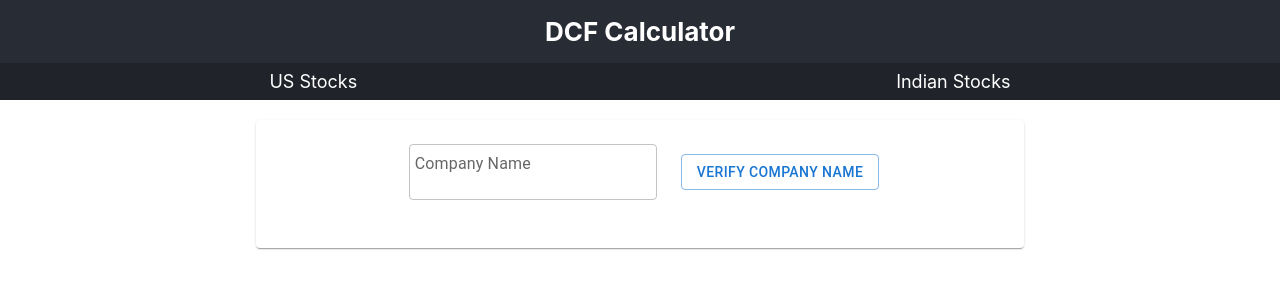
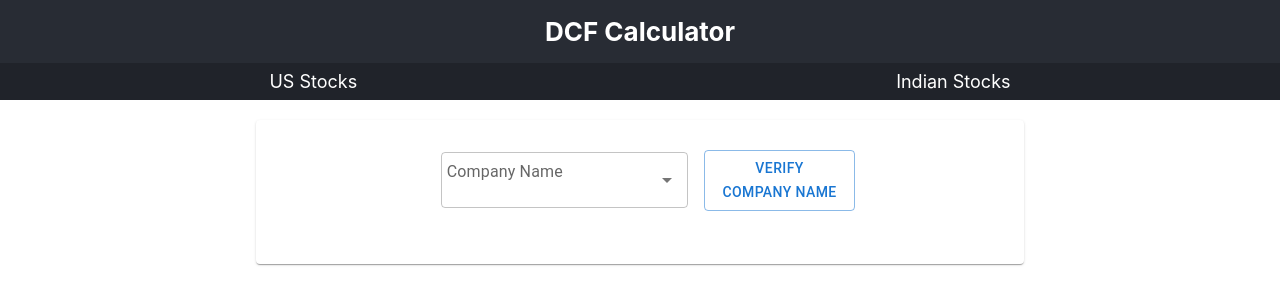
Before and after one commit to david-patnigere/DCF-Calculator, a React (Create React App) app: page /india in a window 1280 px wide. Shown: the top 304 px of the page. Built offline with nearby package versions, Linux system fonts and the light colour scheme; no server answers; the HTML template or start-up script is replaced by a standard one.

Commit message:
Added Fetching of company list from backend and autocomplete search input text field on UI

```diff
--- a/src/views/IndianDcfCalculator/CompanyForm.tsx
+++ b/src/views/IndianDcfCalculator/CompanyForm.tsx
@@ -2,12 +2,15 @@ import {
   Card,
   CardContent,
   TextField,
+  Autocomplete,
   Button,
   Stack,
   Chip,
 } from "@mui/material";
 import CheckCircleIcon from "@mui/icons-material/CheckCircle";
 import { styled } from "@mui/material/styles";
+import { useState } from "react";
+import UploadModal from "./UploadModal";
 
 const StyledChip = styled(Chip)({
   padding: "1rem",
@@ -19,23 +22,80 @@ const CompanyForm = ({
   updateCompanyTicker,
   handleVerify,
   companyData,
+  companyList,
   isValidCompany,
-  fetchCashFlows,
+  fetchFinancialData,
 }) => {
+  const [isModalOpen, setIsModalOpen] = useState(false);
+
+  const normalizedCompanyList = Array.isArray(companyList) ? companyList : [];
+  const trimmedInput = (companyName || "").trim();
+  const shouldShowSuggestions = trimmedInput.length >= 3;
+  const filteredCompanyList = shouldShowSuggestions
+    ? normalizedCompanyList.filter((option) =>
+        option.toLowerCase().includes(trimmedInput.toLowerCase()),
+      )
+    : [];
+
+  const handleCompanySelection = (_event, newValue) => {
+    updateCompanyTicker(newValue ?? "");
+  };
+
+  const handleCompanyInputChange = (_event, newInputValue) => {
+    updateCompanyTicker(newInputValue);
+  };
+
+  const handleCompanyBlur = () => {
+    const isValidSelection = normalizedCompanyList.some(
+      (option) => option.toLowerCase() === trimmedInput.toLowerCase(),
+    );
+
+    if (!isValidSelection && trimmedInput.length >= 3) {
+      updateCompanyTicker("");
+    }
+  };
+
+  console.log(companyData);
+  console.log("Company List count: " + companyList?.length);
+  const openUploadModal = () => {
+    // Implement modal opening logic here
+    setIsModalOpen(true);
+  };
+
   return (
     <Card className="company-input">
       <CardContent>
         <Stack direction="column" spacing={2} alignItems="center">
           <Stack direction="row" spacing={2} alignItems="center">
+            <Autocomplete
+              id="company-name-input"
+              disableClearable
+              options={filteredCompanyList}
+              inputValue={companyName}
+              onInputChange={handleCompanyInputChange}
+              onChange={handleCompanySelection}
+              onBlur={handleCompanyBlur}
+              isOptionEqualToValue={(option, value) =>
+                option.toLowerCase() === value.toLowerCase()
+              }
+              getOptionLabel={(option) => option}
+              filterOptions={(options) => options}
+              noOptionsText={
+                trimmedInput.length >= 3
+                  ? "No matching companies"
+                  : "Type at least 3 characters"
+              }
+              sx={{ width: "80%", minWidth: "200px", maxWidth: "400px" }}
+              className="company-text-input"
+              renderInput={(params) => (
                 <TextField
-              id="company-name-input"
+                  {...params}
                   placeholder="Enter Company Name"
                   label="Company Name"
                   variant="outlined"
-              value={companyName}
-              onChange={updateCompanyTicker}
                   style={{ padding: "0.5rem" }}
-              className="company-text-input"
+                />
+              )}
             />
             <Button variant="outlined" onClick={handleVerify}>
               Verify Company Name
@@ -57,14 +117,33 @@ const CompanyForm = ({
             )}
           </Stack>
           {companyData && (
+            <>
               <Button
                 variant="contained"
                 color="info"
-              onClick={fetchCashFlows}
+                onClick={fetchFinancialData}
                 disabled={!isValidCompany}
               >
-              Fetch Cash Flows (5 yr)
+                Fetch Financial Data (5 yr)
               </Button>
+              <span>OR</span>
+              <Button
+                variant="contained"
+                color="info"
+                onClick={openUploadModal}
+                disabled={!isValidCompany}
+              >
+                Upload Annual Reports (5 yr)
+              </Button>
+            </>
+          )}
+
+          {isModalOpen && (
+            <UploadModal
+              isOpen={isModalOpen}
+              onClose={() => setIsModalOpen(false)}
+              onUpload={() => {}}
+            />
           )}
         </Stack>
       </CardContent>
--- a/src/views/IndianDcfCalculator/DcfCalculatorView.tsx
+++ b/src/views/IndianDcfCalculator/DcfCalculatorView.tsx
@@ -1,4 +1,4 @@
-import React, { useState } from "react";
+import React, { useState, useEffect } from "react";
 import Button from "@mui/material/Button";
 import "./DcfCalculatorView.css";
 import { CircularProgress, styled } from "@mui/material";
@@ -25,6 +25,7 @@ const FcfCalculatorView = () => {
   const [companyName, setCompanyName] = useState("");
   const [isValidCompany, setIsValidCompany] = useState<boolean>(false);
   const [companyData, setCompanyData] = useState<CompanyDataType | null>(null);
+  const [companyList, setCompanyList] = useState<string[]>([]); // State to hold the list of companies
   const [errorMessage, setErrorMessage] = useState<string | null>(null);
   const [financialDataResults, setFinancialDataResults] = useState<any>(null);
   const [amountUnits, setAmountUnits] = useState<string>("");
@@ -41,10 +42,21 @@ const FcfCalculatorView = () => {
       0,
     ) / financialDataResults?.length || 0;
 
-  const updateCompanyTicker = (event: React.ChangeEvent<HTMLInputElement>) => {
-    setCompanyName(event.target.value);
+  const updateCompanyTicker = (value: string) => {
+    setCompanyName(value);
   };
   const currentYear = new Date().getFullYear() - 1;
+
+  const fetchCompanyList = async () => {
+    try {
+      const response = await fetch("http://localhost:7100/api/v1/in/companies");
+      const body = await response.json();
+      console.log("Received List of Companies. Count is: ", body.data.length);
+      setCompanyList(body.data);
+    } catch (error) {
+      console.error("Error fetching company list: ", error);
+    }
+  };
 
   const handleVerify = async () => {
     setLoading(true);
@@ -55,6 +67,7 @@ const FcfCalculatorView = () => {
           encodeURIComponent(companyName),
       );
       const body = await response.json();
+      console.log("Verify Company Response: ", body);
       setCompanyData(body.data);
       setIsValidCompany(true);
       setErrorMessage(null);
@@ -66,13 +79,13 @@ const FcfCalculatorView = () => {
   };
 
   //this function will call the backend to fetch the historical cash flow data
-  const fetchCashFlows = async () => {
+  const fetchFinancialData = async () => {
     // Send the verified company data to the backend for the whole DCF calculation
     try {
       setLoading(true);
       setFutureFCF(null);
       const response = await fetch(
-        "http://localhost:8000/api/services/fetch-cash-flows",
+        "http://localhost:8000/api/india/services/fetch-financial-data",
         {
           method: "POST",
           headers: {
@@ -181,6 +194,10 @@ const FcfCalculatorView = () => {
     formatCurrency,
   };
 
+  useEffect(() => {
+    fetchCompanyList();
+  }, []);
+
   return (
     <div className="fcf-calculator-view">
       <CompanyForm
@@ -188,8 +205,9 @@ const FcfCalculatorView = () => {
         updateCompanyTicker={updateCompanyTicker}
         handleVerify={handleVerify}
         companyData={companyData}
+        companyList={companyList} // Pass the companyList state to CompanyForm
         isValidCompany={isValidCompany}
-        fetchCashFlows={fetchCashFlows}
+        fetchFinancialData={fetchFinancialData}
       />
 
       {loading && <CircularProgress />}
```
Lines whose indentation alone changed are shown as unchanged.
